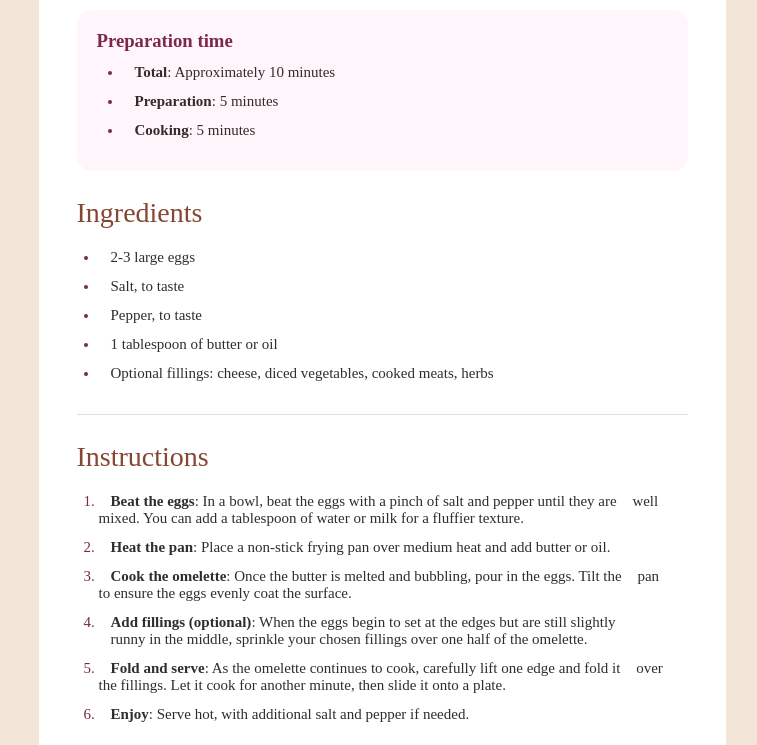
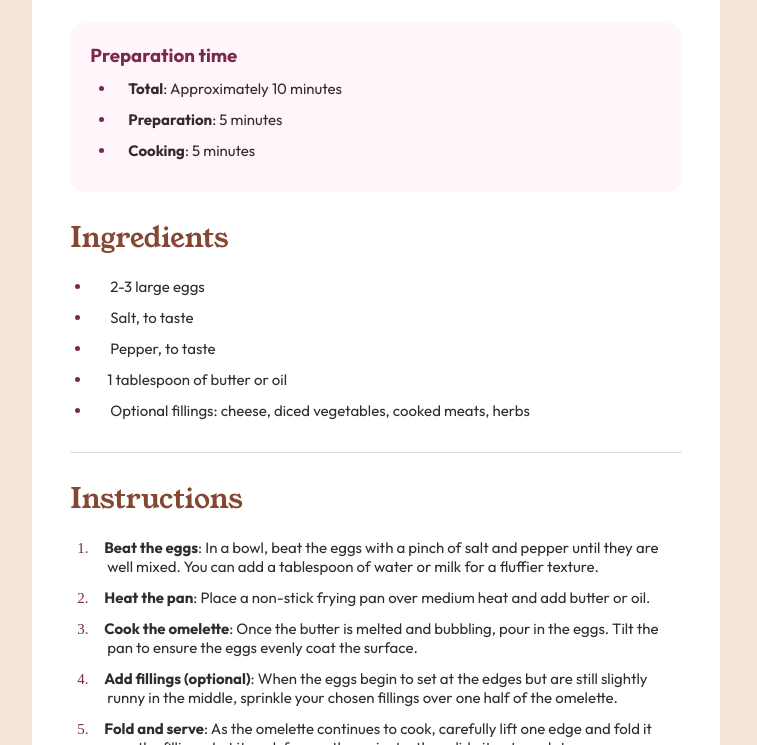
Before and after one commit to daniel-sgomes/recipe-page-main, a plain HTML site: page index.html in a window 1280 px wide. Shown: the part 554-1299 px from the top of the page, without its empty margins (249-1006 px from the left). Drawn offline with Linux system fonts and the light colour scheme; a web font is replaced by a local one.

Commit message:
Add files via upload

```diff
--- a/estilo/responsive.css
+++ b/estilo/responsive.css
@@ -6,6 +6,7 @@
     section {
         width: 100%;
         left: 0px;
+        border-radius: 0;
     }
 
     .container-foto {
@@ -16,9 +17,3 @@
         border-radius: 0;
     }
 }
-
-@media(min-width:1900px) {
-    section {
-        left: 48%;
-    }
-}
--- a/estilo/style.css
+++ b/estilo/style.css
@@ -1,3 +1,5 @@
+@import url('https://fonts.googleapis.com/css2?family=Outfit:wght@100..900&family=Young+Serif&display=swap');
+
 * {
     padding: 0;
     margin: 0;
@@ -7,8 +9,9 @@
 
 body {
     background-color: hsl(30, 54%, 90%);
-    padding: 100px 0;
+    padding-top: 100px;
     max-width: 1250px;
+
 }
 
 section {
@@ -16,7 +19,7 @@
     width: 55%;
     min-width: 499px;
     position: relative;
-    left: 23%;
+    margin: 0 auto;
     background-color: #fff;
 }
 
@@ -33,6 +36,7 @@
 .container-foto img {
     width: 100%;
     border-radius: 10px;
+
 }
 
 h1 {
@@ -71,7 +75,7 @@
     color: hsl(24, 5%, 18%);
 }
 
-strong {
+b {
     margin-left: 12px;
 }
 
@@ -102,10 +106,6 @@
     font-weight: 400;
     font-size: 15px;
     color: hsl(24, 5%, 18%);
-}
-
-spam {
-    margin-left: 12px;
 }
 
 .container-ingredients ol {
@@ -162,3 +162,7 @@
     color: hsl(14, 45%, 36%);
     font-family: 'Outfit ExtraBold';
 }
+
+footer {
+    padding: 50px;
+}
--- a/index.html
+++ b/index.html
@@ -5,12 +5,8 @@
   <meta charset="UTF-8">
   <meta name="viewport" content="width=device-width, initial-scale=1.0">
   <!-- displays site properly based on user's device -->
-  <link rel="stylesheet" href="https://fonts.google.com/specimen/Young+Serif">
   <link rel="icon" type="image/png" sizes="32x32" href="./assets/images/favicon-32x32.png">
-  <link rel="stylesheet" href="https://fonts.google.com/specimen/Outfit">
-
   <title>Frontend Mentor | Recipe page</title>
-
   <!-- Feel free to remove these styles or customise in your own stylesheet 👍 -->
   <style>
     .attribution {
@@ -28,10 +24,10 @@
 
 <body>
   <section class="container">
-    <div class="container-foto">
+    <header class="container-foto">
       <img src="./assets/images/image-omelette.jpeg" alt="">
-    </div>
-    <div class="information">
+    </header>
+    <main class="information">
       <h1>Simple Omelette Recipe</h1>
 
       <p>An easy and quick dish, perfect for any meal. This classic omelette combines beaten eggs cooked
@@ -40,9 +36,9 @@
         <h3>Preparation time</h3>
 
         <ul>
-          <li><strong>Total</strong>: Approximately 10 minutes</li>
-          <li><strong>Preparation</strong>: 5 minutes</li>
-          <li><strong>Cooking</strong>: 5 minutes</li>
+          <li><b>Total</b>: Approximately 10 minutes</li>
+          <li><b>Preparation</b>: 5 minutes</li>
+          <li><b>Cooking</b>: 5 minutes</li>
         </ul>
       </div>
 
@@ -50,19 +46,19 @@
         <h2>Ingredients</h2>
         <ul class="ingredients">
           <li>
-            <spam>2-3 large eggs</spam>
+            &emsp; 2-3 large eggs
           </li>
           <li>
-            <spam>Salt, to taste</spam>
+            &emsp; Salt, to taste
           </li>
           <li>
-            <spam>Pepper, to taste</spam>
+            &emsp; Pepper, to taste
           </li>
           <li>
-            <spam>1 tablespoon of butter or oil</spam>
+            &emsp;1 tablespoon of butter or oil
           </li>
           <li>
-            <spam>Optional fillings: cheese, diced vegetables, cooked meats, herbs</spam>
+            &emsp; Optional fillings: cheese, diced vegetables, cooked meats, herbs
           </li>
         </ul>
       </div>
@@ -70,26 +66,28 @@
       <div class="container-ingredients">
         <h2>Instructions</h2>
         <ol>
-          <li><strong>Beat the eggs</strong>: In a bowl, beat the eggs with a pinch of salt and pepper until they are
-            <spam>well mixed. You can add a tablespoon of water or milk for a fluffier texture.</spam>
+          <li><b>Beat the eggs</b>: In a bowl, beat the eggs with a pinch of salt and pepper until they are
+            &emsp;well mixed. You can add a tablespoon of water or milk for a fluffier texture.</spam>
           </li>
 
-          <li><strong>Heat the pan</strong>: Place a non-stick frying pan over medium heat and add butter or oil.</li>
+          <li><b>Heat the pan</b>: Place a non-stick frying pan over medium heat and add butter or oil.</li>
 
-          <li><strong>Cook the omelette</strong>: Once the butter is melted and bubbling, pour in the eggs. Tilt the
-            <spam>pan
-              to ensure the eggs evenly coat the surface.</spam>
+          <li><b>Cook the omelette</b>: Once the butter is melted and bubbling, pour in the eggs. Tilt the
+            &emsp;pan
+            to ensure the eggs evenly coat the surface.</spam>
           </li>
 
-          <li><strong>Add fillings (optional)</strong>: When the eggs begin to set at the edges but are still slightly
-            <spam>runny in the middle, sprinkle your chosen fillings over one half of the omelette.</spam>
+          <li><b>Add fillings (optional)</b>: When the eggs begin to set at the edges but are still slightly
+            &emsp;runny in the middle, sprinkle your chosen fillings over one half of the omelette.
+            </spam>
           </li>
 
-          <li><strong>Fold and serve</strong>: As the omelette continues to cook, carefully lift one edge and fold it
-            <spam>over the fillings. Let it cook for another minute, then slide it onto a plate.</spam>
+          <li><b>Fold and serve</b>: As the omelette continues to cook, carefully lift one edge and fold it
+            &nbsp;&nbsp;&nbsp;&nbsp;over the fillings. Let it cook for another minute, then slide it onto a plate.
+            </spam>
           </li>
 
-          <li><strong>Enjoy</strong>: Serve hot, with additional salt and pepper if needed.</li>
+          <li><b>Enjoy</b>: Serve hot, with additional salt and pepper if needed.</li>
         </ol>
       </div>
 
@@ -116,12 +114,13 @@
           </tr>
         </table>
       </div>
-      <div class="attribution">
-        Challenge by <a href="https://www.frontendmentor.io?ref=challenge" target="_blank">Frontend Mentor</a>.
-        Coded by <a href="#">Your Name Here</a>.
-      </div>
-    </div>
+    </main>
+
   </section>
+  <footer class="attribution">
+    Challenge by <a href="https://www.frontendmentor.io?ref=challenge" target="_blank">Frontend Mentor</a>.
+    Coded by <a href="#">Your Name Here</a>.
+  </footer>
 </body>
 
 </html>
```
